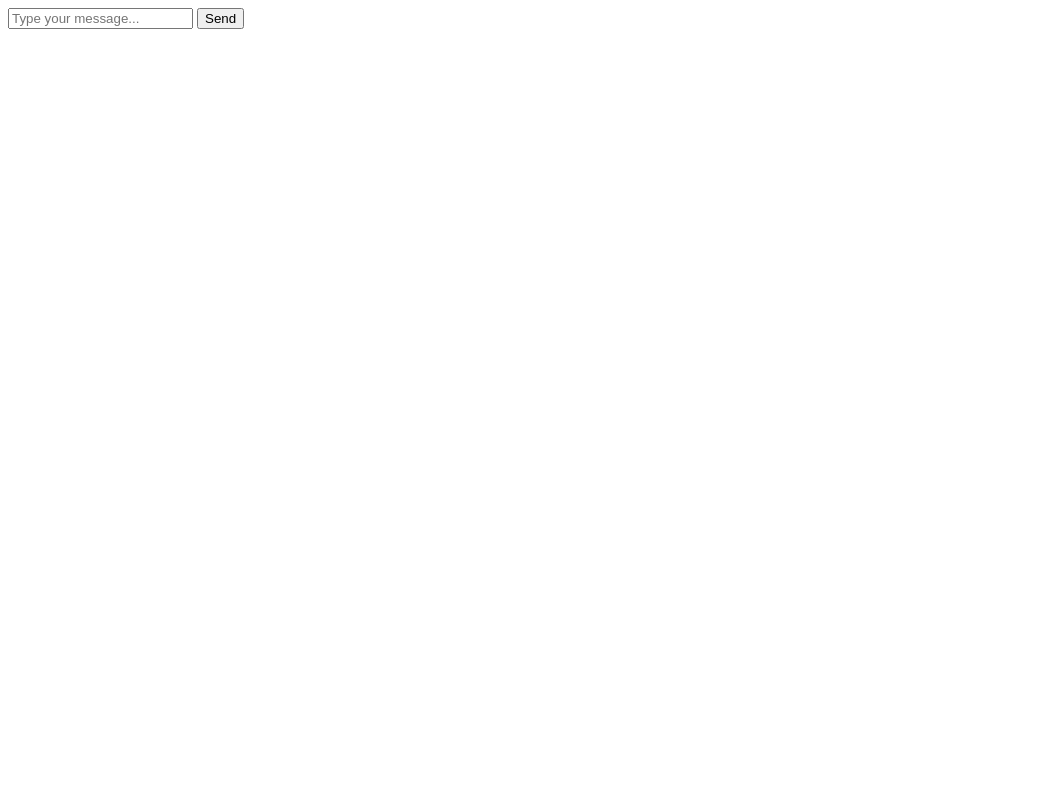
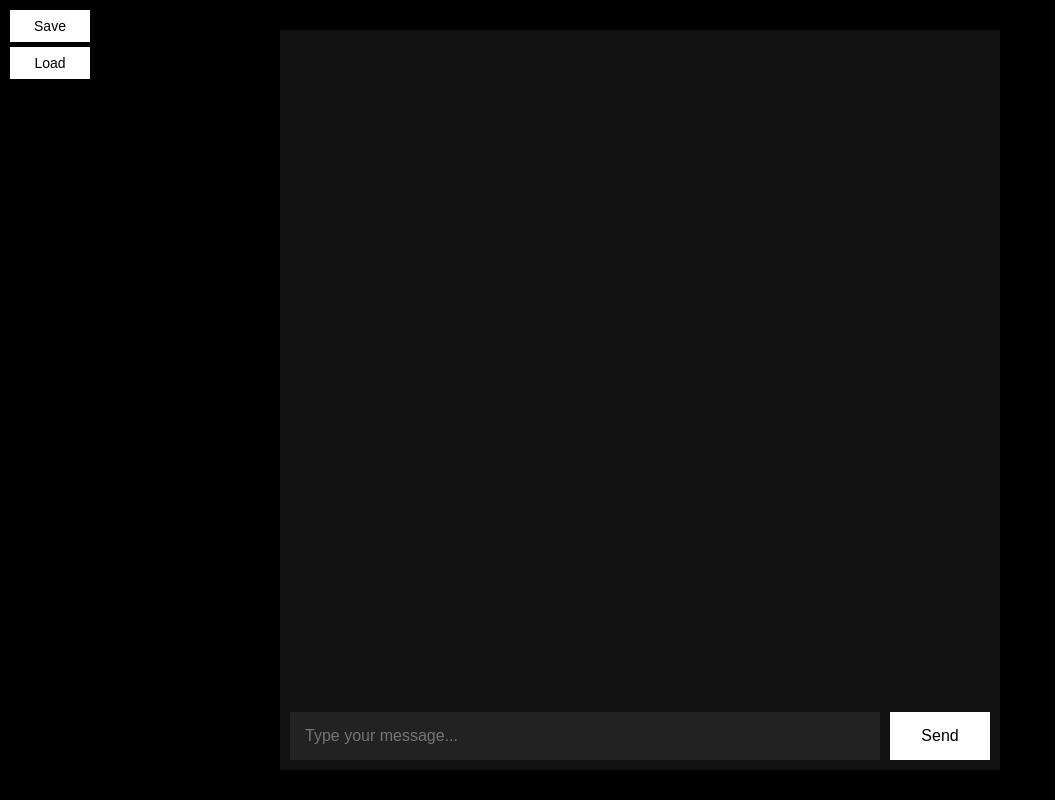
Before and after one commit to JoelTheCoder-debugit/ai-search-site, a plain HTML site: page index.html in a window 1280 px wide. Shown: the whole page, without its empty margins (0-1055 px from the left). Drawn offline with Linux system fonts and the light colour scheme.

Commit message:
Update index.html

```diff
--- a/index.html
+++ b/index.html
@@ -1,19 +1,126 @@
-<input id="query" placeholder="Type your message..." />
-<button onclick="sendMessage()">Send</button>
+<!DOCTYPE html>
+<html>
+<head>
+<meta charset="utf-8"/>
+<title>AI Chat</title>
+<style>
+body {
+  font-family: Arial, sans-serif;
+  background: #000;
+  color: #fff;
+  margin: 0;
+  height: 100vh;
+  display: flex;
+  justify-content: center;
+  align-items: center;
+}
+.container {
+  width: 90%;
+  max-width: 700px;
+  height: 90vh;
+  display: flex;
+  flex-direction: column;
+  background: #111;
+  padding: 10px;
+}
+#chat {
+  flex: 1;
+  overflow-y: auto;
+  padding: 10px;
+  display: flex;
+  flex-direction: column;
+  gap: 5px;
+}
+.message {
+  padding: 10px;
+  max-width: 80%;
+  word-wrap: break-word;
+  background: #fff;
+  color: #000;
+}
+.user {
+  align-self: flex-end;
+  text-align: right;
+}
+.ai {
+  align-self: flex-start;
+  text-align: left;
+}
+.input-area {
+  display: flex;
+  margin-top: 10px;
+}
+input {
+  flex: 1;
+  padding: 15px;
+  border: none;
+  background: #222;
+  color: #fff;
+  font-size: 16px;
+}
+button {
+  width: 100px;
+  padding: 15px;
+  border: none;
+  background: #fff;
+  color: #000;
+  cursor: pointer;
+  font-size: 16px;
+  margin-left: 10px;
+}
+button:hover {
+  background: #ccc;
+}
+#controls {
+  position: absolute;
+  left: 10px;
+  top: 10px;
+  display: flex;
+  flex-direction: column;
+  gap: 5px;
+}
+#controls button {
+  width: 80px;
+  padding: 8px;
+  font-size: 14px;
+  background: #fff;
+  color: #000;
+  margin-left: 0;
+}
+#controls button:hover {
+  background: #ccc;
+}
+</style>
+</head>
+<body>
+
+<div class="container">
+  <div id="controls">
+    <button onclick="saveSession()">Save</button>
+    <button onclick="loadSession()">Load</button>
+  </div>
+  <div id="chat"></div>
+  <div class="input-area">
+    <input id="query" placeholder="Type your message..." />
+    <button onclick="sendMessage()">Send</button>
+  </div>
+</div>
+
 <script>
 const chat = document.getElementById('chat');
 
-// Get or create session ID
+// Generate a random session ID if none exists
 let sessionId = localStorage.getItem("sessionId");
 if (!sessionId) {
-  sessionId = crypto.randomUUID();
+  sessionId = Math.floor(Math.random() * 1000000000);
   localStorage.setItem("sessionId", sessionId);
 }
 
+// Send message to Worker
 async function sendMessage() {
   const input = document.getElementById('query');
   const userMessage = input.value.trim();
-  if(!userMessage) return;
+  if (!userMessage) return;
 
   appendMessage(userMessage, 'user');
   input.value = '';
@@ -33,16 +140,19 @@ async function sendMessage() {
       headers: { "Content-Type": "application/json" },
       body: JSON.stringify({ query: userMessage, session: sessionId })
     });
+
     const data = await res.json();
     clearInterval(typingInterval);
     typingDiv.textContent = data.answer;
     chat.scrollTop = chat.scrollHeight;
+
   } catch (err) {
     clearInterval(typingInterval);
     typingDiv.textContent = "Error: " + err.toString();
   }
 }
 
+// Append message to chat
 function appendMessage(text, type) {
   const div = document.createElement('div');
   div.className = 'message ' + type;
@@ -51,4 +161,28 @@ function appendMessage(text, type) {
   chat.scrollTop = chat.scrollHeight;
   return div;
 }
+
+// Save current session ID for later
+function saveSession() {
+  const saved = prompt("Enter a number to save this conversation:");
+  if (saved) {
+    localStorage.setItem("savedSession", sessionId);
+    alert("Conversation saved! Use Load to restore.");
+  }
+}
+
+// Load saved session
+function loadSession() {
+  const saved = localStorage.getItem("savedSession");
+  if (saved) {
+    sessionId = saved;
+    alert("Loaded saved conversation!");
+    chat.innerHTML = "";
+  } else {
+    alert("No saved conversation found.");
+  }
+}
 </script>
+
+</body>
+</html>
```
